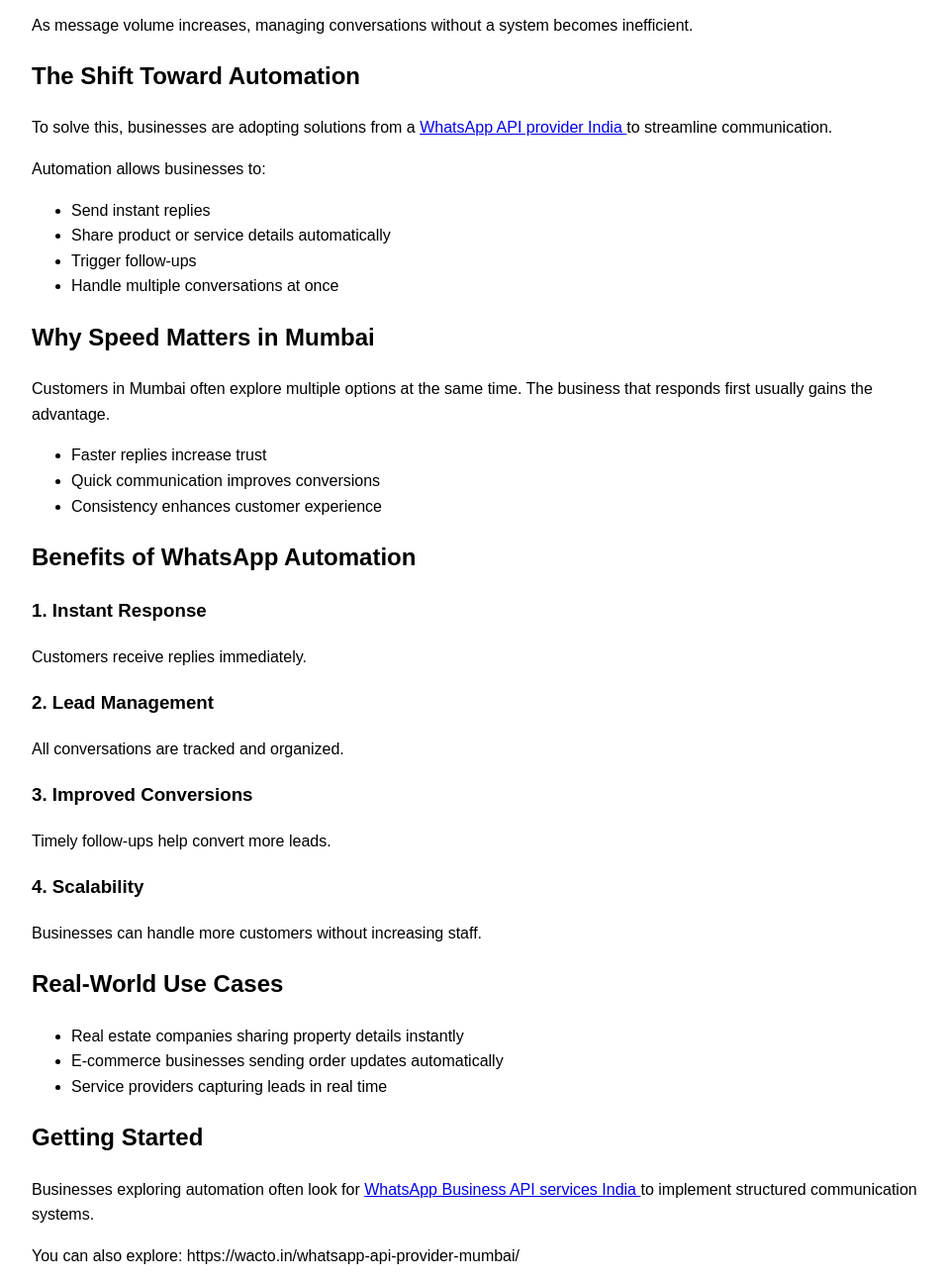
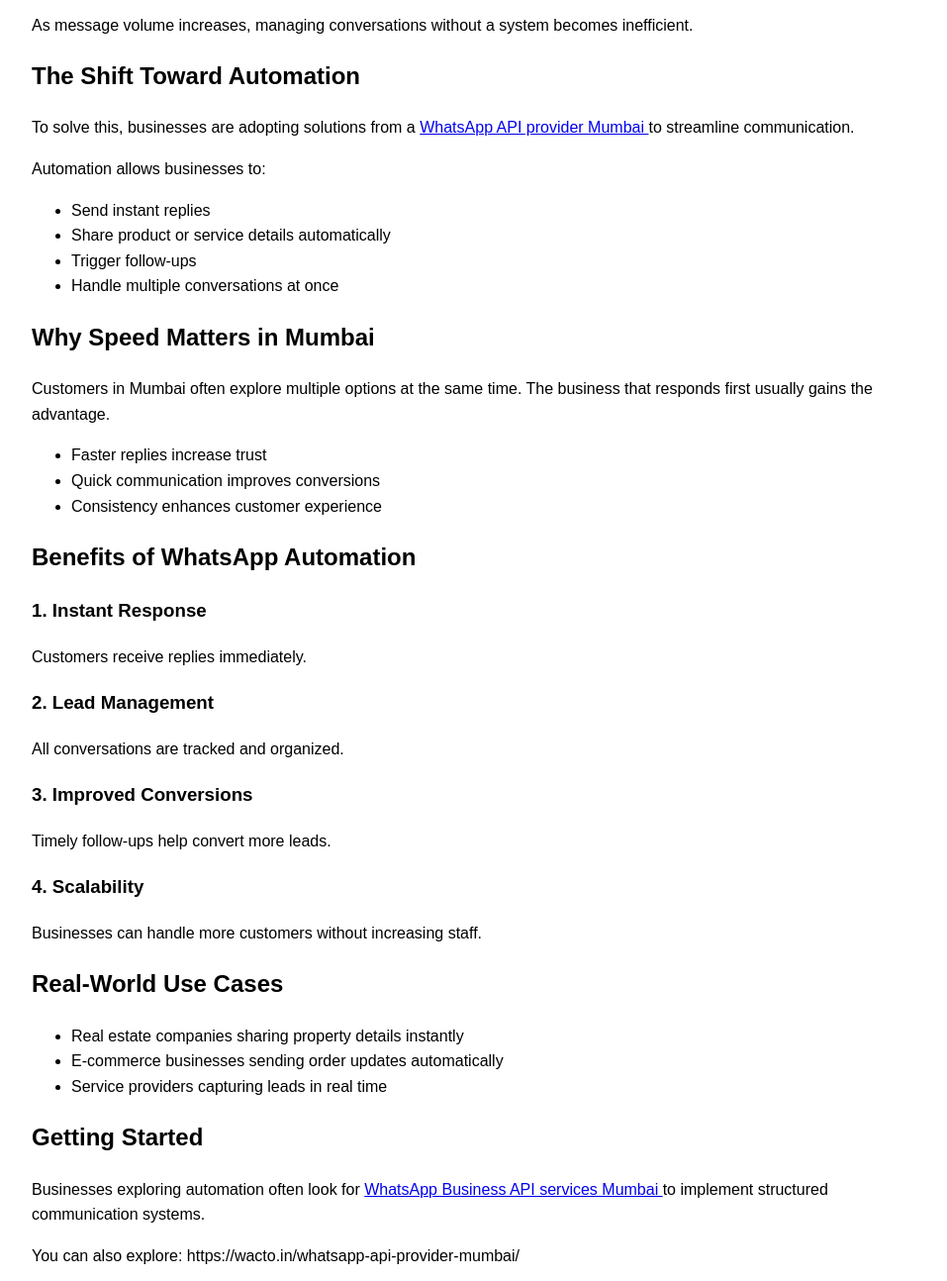
Before and after one commit to user120-ai/Wonder, a plain HTML site: page index.html in a window 1280 px wide. Shown: the part 586-1880 px from the top of the page at 99% size, without its empty margins (8-965 px from the left). Drawn offline with Linux system fonts and the light colour scheme.

Commit message:
Update index.html

```diff
--- a/index.html
+++ b/index.html
@@ -38,7 +38,7 @@
   <p>
     To solve this, businesses are adopting solutions from a
     <a href="https://wacto.in/whatsapp-api-provider-mumbai/" target="_blank">
-      WhatsApp API provider India
+      WhatsApp API provider Mumbai
     </a>
     to streamline communication.
   </p>
@@ -87,7 +87,7 @@
   <p>
     Businesses exploring automation often look for
     <a href="https://wacto.in/whatsapp-api-provider-mumbai/" target="_blank">
-      WhatsApp Business API services India
+      WhatsApp Business API services Mumbai
     </a>
     to implement structured communication systems.
   </p>
```
